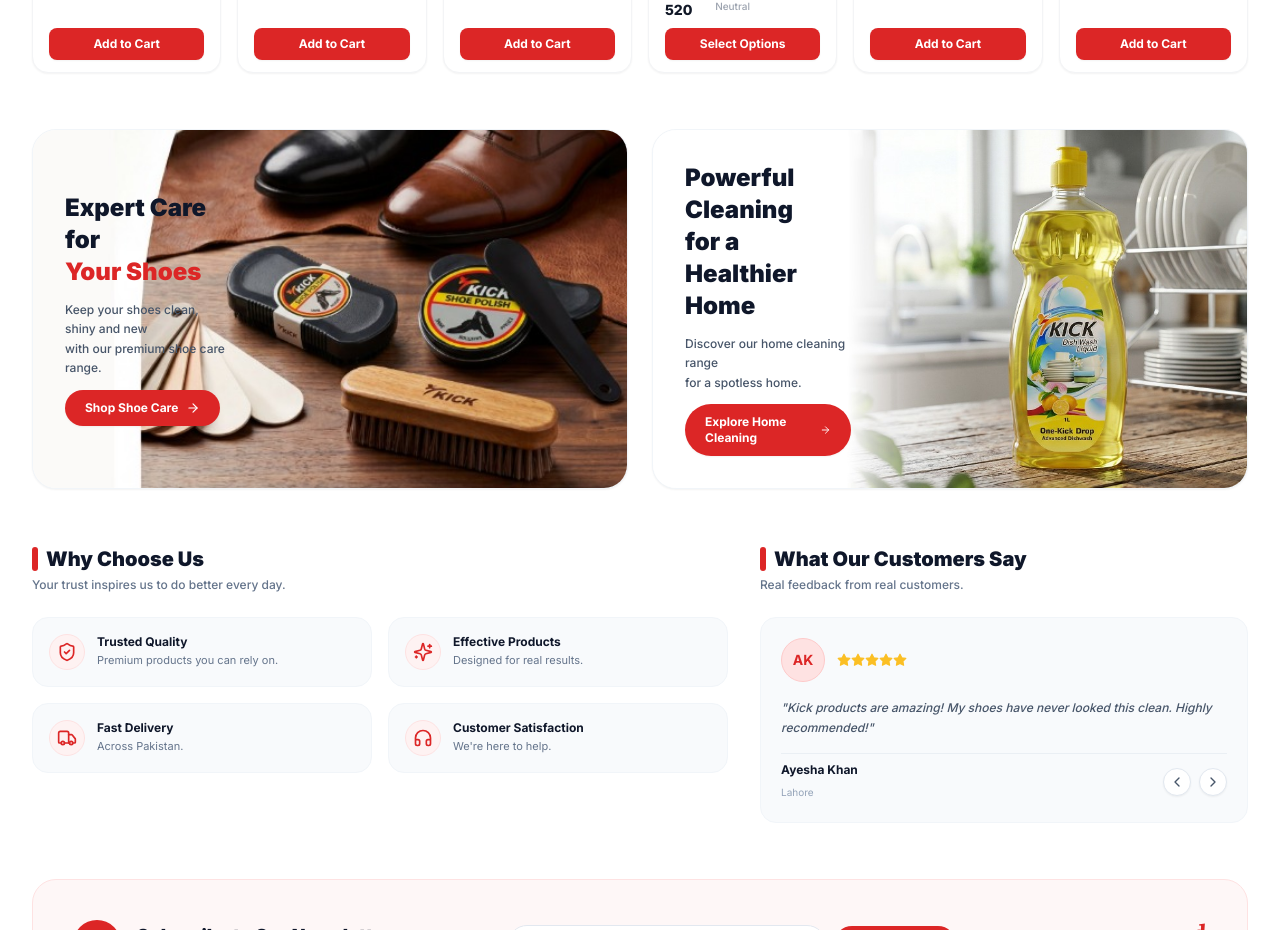
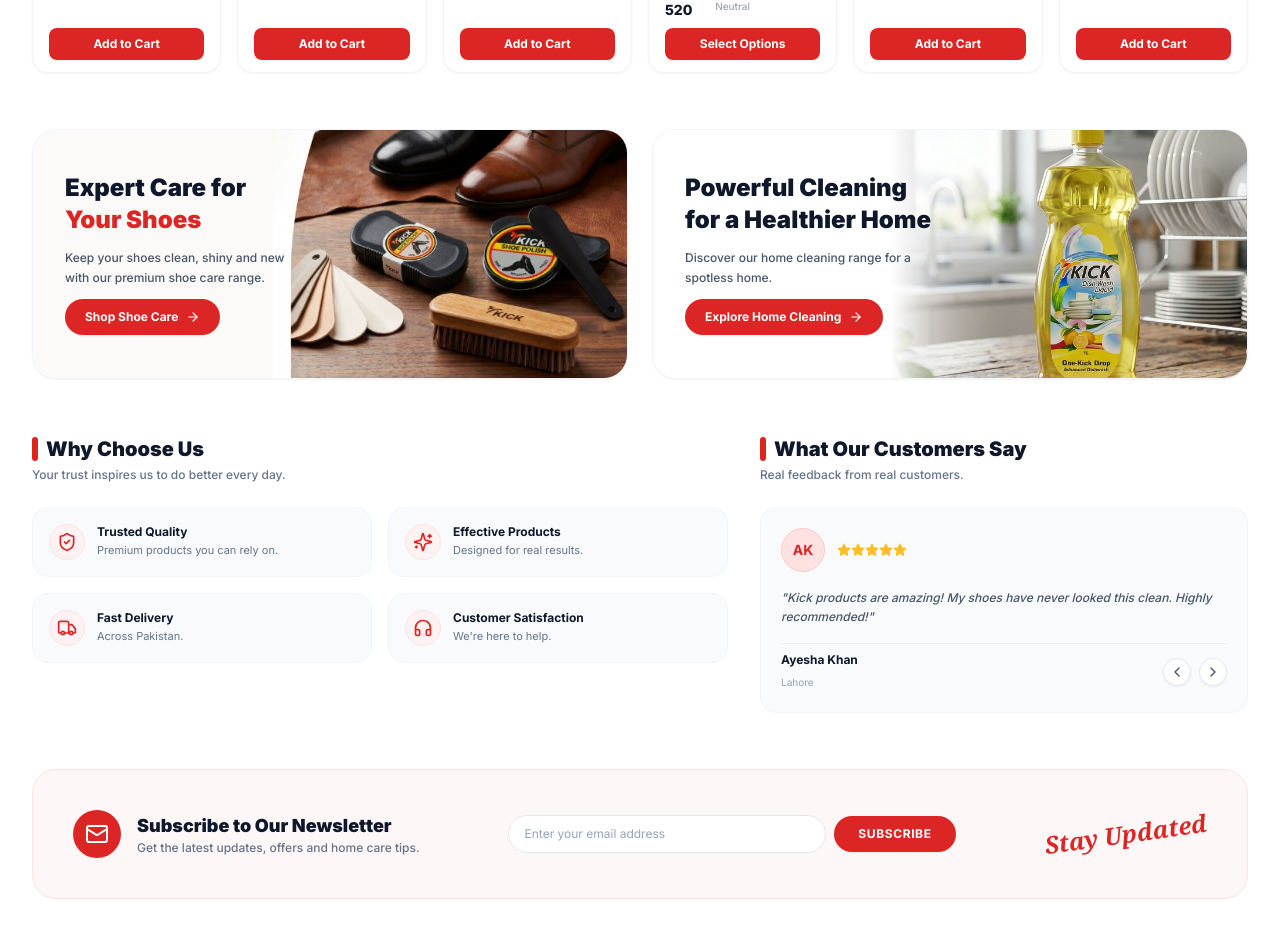
Before and after one commit to techbyrayyan/Kicks, a Next.js app: page / in a window 1280 px wide. Shown: the part 1432-2362 px from the top of the page. Built offline with nearby package versions, Linux system fonts and the light colour scheme; no server answers; the database is empty.

Commit message:
Restore original title layout and cleanly break only subtitle with line break

```diff
--- a/app/page.jsx
+++ b/app/page.jsx
@@ -411,7 +411,7 @@
             />
 
             {/* Content Overlay */}
-            <div className="relative z-10 p-6 sm:p-8 max-w-[230px] space-y-3">
+            <div className="relative z-10 p-6 sm:p-8 max-w-xs space-y-3">
               <h3 className="text-xl sm:text-2xl font-black text-slate-900 leading-tight">
                 Expert Care for <br />
                 <span className="text-red-600">Your Shoes</span>
@@ -442,14 +442,13 @@
             />
 
             {/* Content Overlay */}
-            <div className="relative z-10 p-6 sm:p-8 max-w-[230px] space-y-3">
+            <div className="relative z-10 p-6 sm:p-8 max-w-xs space-y-3">
               <h3 className="text-xl sm:text-2xl font-black text-slate-900 leading-tight">
                 Powerful Cleaning <br />
                 <span className="text-slate-900">for a Healthier Home</span>
               </h3>
               <p className="text-xs text-slate-600 leading-relaxed font-medium">
-                Discover our home cleaning range <br />
-                for a spotless home.
+                Discover our home cleaning range for a spotless home.
               </p>
               <Link
                 href="/category/home-cleaning"
```
Also changed, not shown: 1 other file (tests, documents, lock files or other folders).
